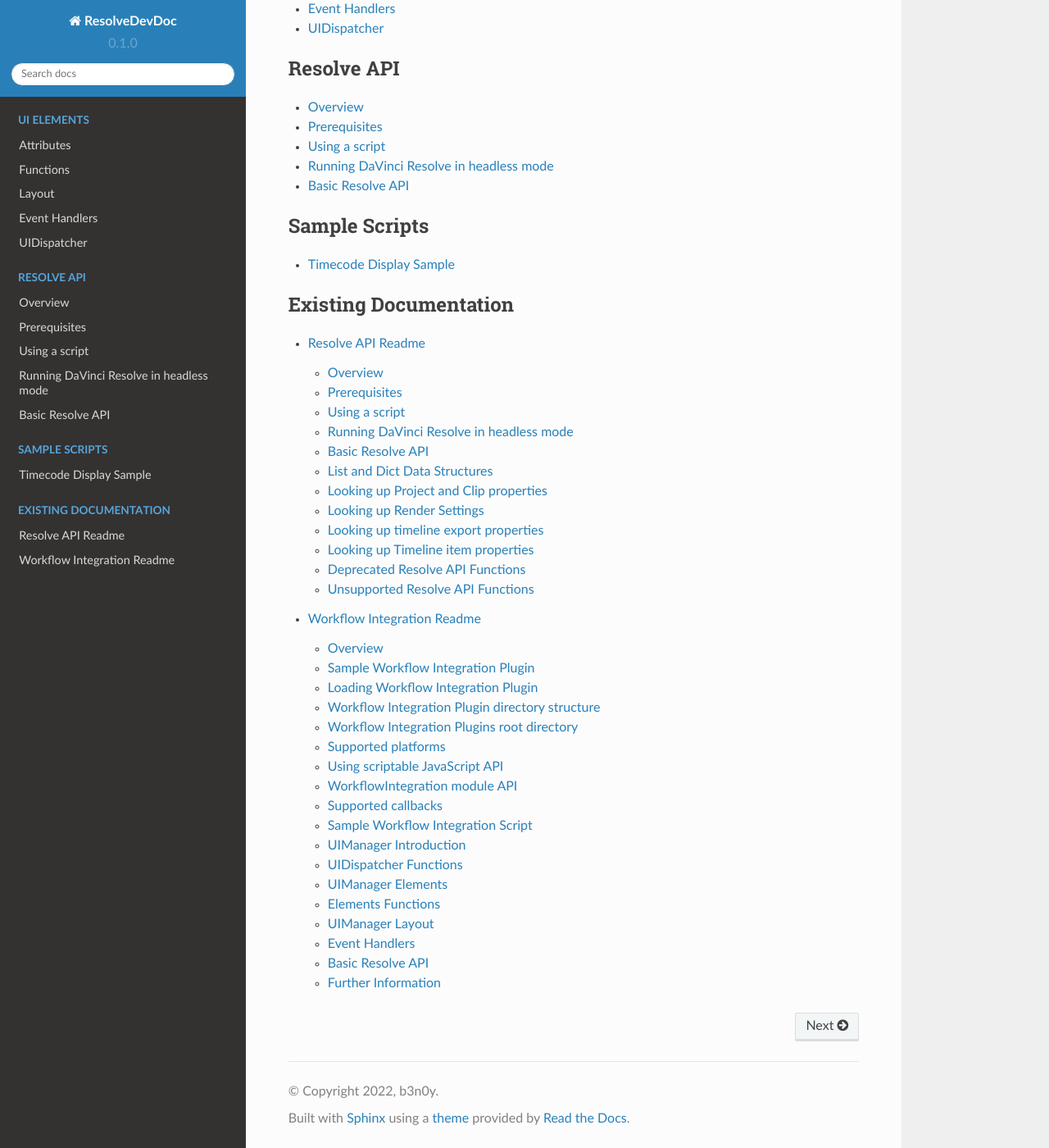
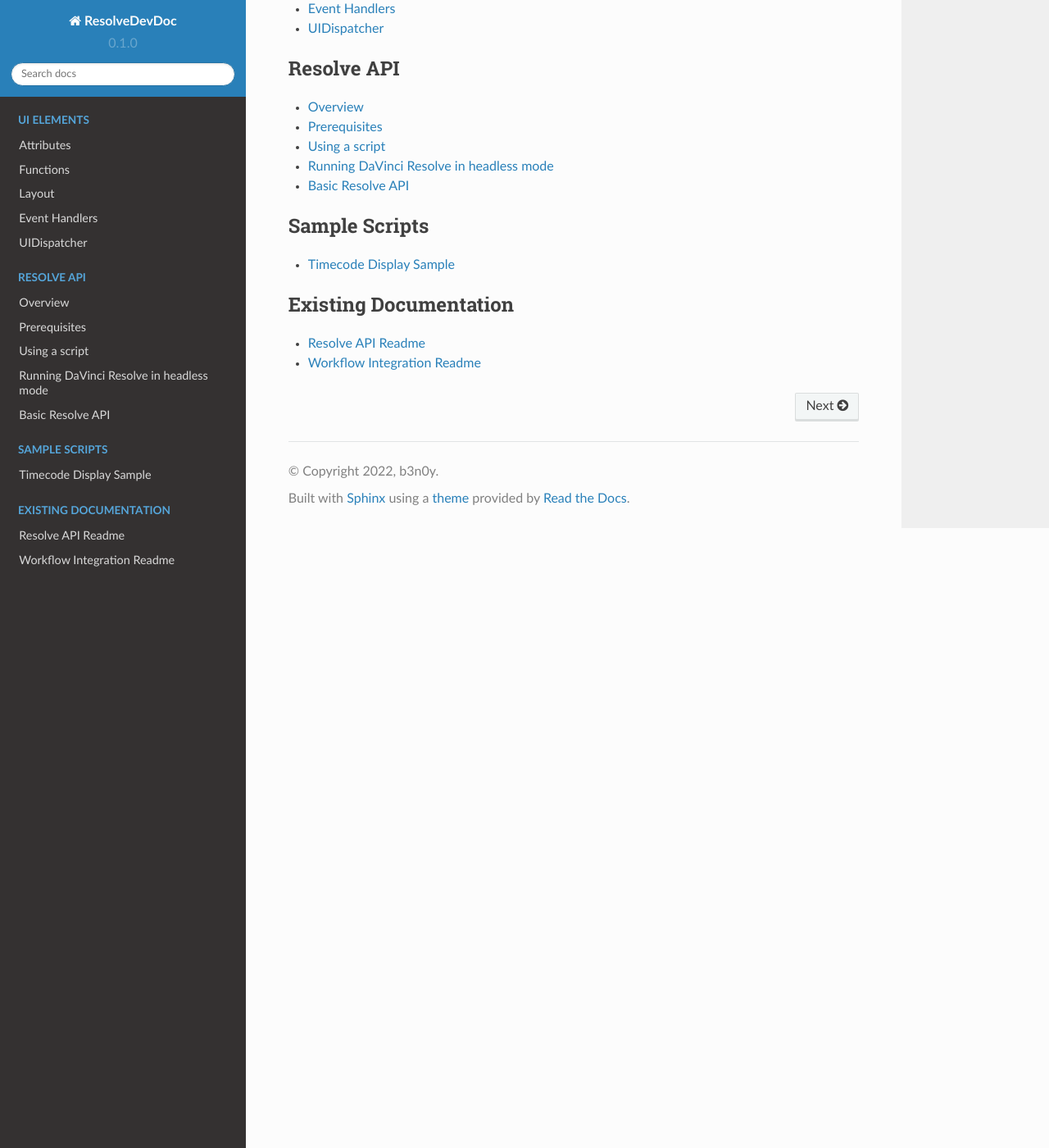
Before and after one commit to b3n0y/ResolveDevDoc, a Sphinx documentation site: the page built from docs/source/index.rst, in a window 1280 px wide and 1400 px high, scrolled down 883 px. Shown: the whole window at 82% size. Built offline with Sphinx 7.4.7 and the Read the Docs theme 2.0.0, drawn with Linux system fonts in a browser that asks for light colours; some of the changed text lies outside the part shown.

Commit message:
image and index adj

```diff
--- a/docs/source/UI_elements_attrb.rst
+++ b/docs/source/UI_elements_attrb.rst
@@ -615,11 +615,15 @@
 
 	* Vertical
 	* Horizontal
+	* ...
 
 ..  code-block:: python
 
     ui.Slider({ 'ID': 'slider_1',  'Orientation': 'Vertical' })
 
+..  image:: images/UI_slider_orientation.png
+	:width: 400px
+	:align: center
 
 Tracking
 ^^^^^^^^
--- a/docs/source/index.rst
+++ b/docs/source/index.rst
@@ -7,7 +7,7 @@
 **DavinciDevDoc** is an unofficial documentation for scripting and workflow integration with `Davinci Resolve 17 <https://www.blackmagicdesign.com/products/davinciresolve/>`_
 
 This documentation was reformatted for ReadTheDocs to display additionnal informations about elements and API for Davinci Resolve.
-Please refer to the original documentation if you need. A reformated version is also available below:
+Please refer to the original documentation if needed. A reformated version is also available below (work in progress):
 
 :ref:`Scripting README.txt document <resolveapi_readme>` | :ref:`Workflow Integrations README.txt document <workflow_readme>`
 
@@ -17,7 +17,7 @@
    **Use at your own risk** Some errors might be present. This documentation project is still in developement.
 
 
-Most of those script were made with the help of the `SteakUnderWater WSL community <https://www.steakunderwater.com/wesuckless/>`_
+Some of those script were made with the help of the `SteakUnderWater WSL community <https://www.steakunderwater.com/wesuckless/>`_
 
 
 .. note::
@@ -53,6 +53,7 @@
 
 .. toctree::
    :caption: Existing Documentation
+   :maxdepth: 1
 
    resolveapi_readme
    workflow_readme
```
Also changed, not shown: docs/source/images/UI_slider_orientation.png (added).
